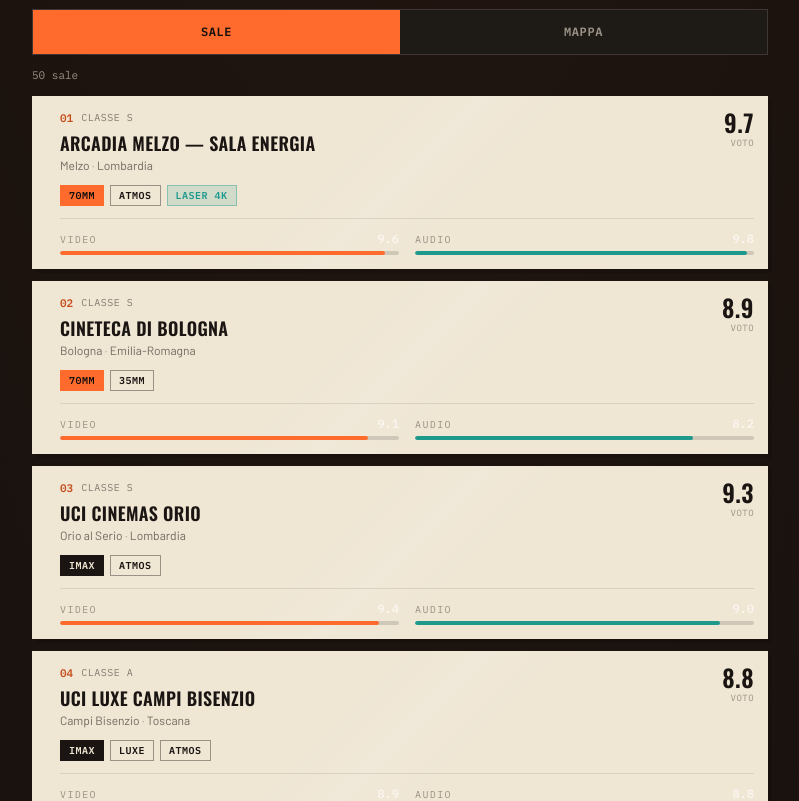
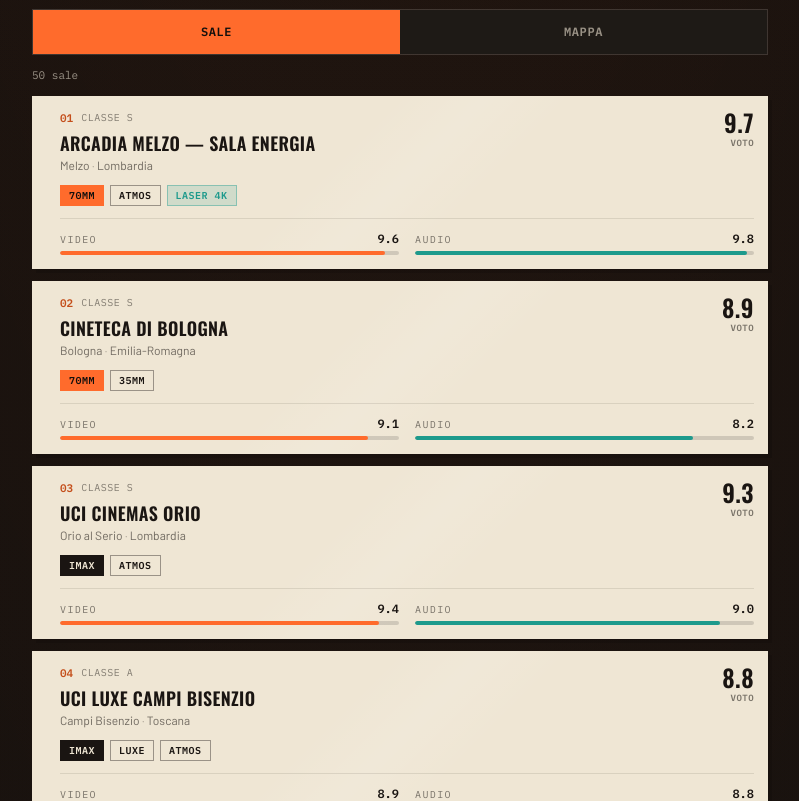
Before and after one commit to raffica93/odissy, a React (Vite) app: page / in a window 1280 px wide. Shown: the part 1120-1921 px from the top of the page, without its empty margins (240-1039 px from the left). Built offline with nearby package versions, Linux system fonts and the light colour scheme.

Commit message:
fix: dark score text on light ticket cards for contrast

```diff
--- a/src/components/CinemaCard.tsx
+++ b/src/components/CinemaCard.tsx
@@ -53,10 +53,11 @@
             <div className="font-display text-2xl font-bold tabular-nums leading-none text-ink">
               {cinema.overallScore.toFixed(1)}
             </div>
-            <div className="mt-0.5 font-mono text-[9px] uppercase tracking-wider text-dust">
+            <div className="mt-0.5 font-mono text-[9px] font-semibold uppercase tracking-wider text-ink/55">
               voto
             </div>
           </div>
+
         </div>
 
         <div className="mt-3">
--- a/src/components/ScorePills.tsx
+++ b/src/components/ScorePills.tsx
@@ -14,14 +14,14 @@
   return (
     <div className={compact ? 'min-w-0 flex-1' : 'w-full'}>
       <div className="mb-1 flex items-baseline justify-between gap-2">
-        <span className="font-mono text-[10px] uppercase tracking-[0.14em] text-dust">
+        <span className="font-mono text-[10px] uppercase tracking-[0.14em] text-ink/55">
           {label}
         </span>
-        <span className="font-mono text-xs font-semibold tabular-nums text-chalk">
+        <span className="font-mono text-xs font-bold tabular-nums text-ink">
           {value.toFixed(1)}
         </span>
       </div>
-      <div className="meter-track bg-white/10" aria-hidden>
+      <div className="meter-track bg-ink/12" aria-hidden>
         <div className={`meter-fill ${fill}`} style={{ width: `${pct}%` }} />
       </div>
     </div>
```
